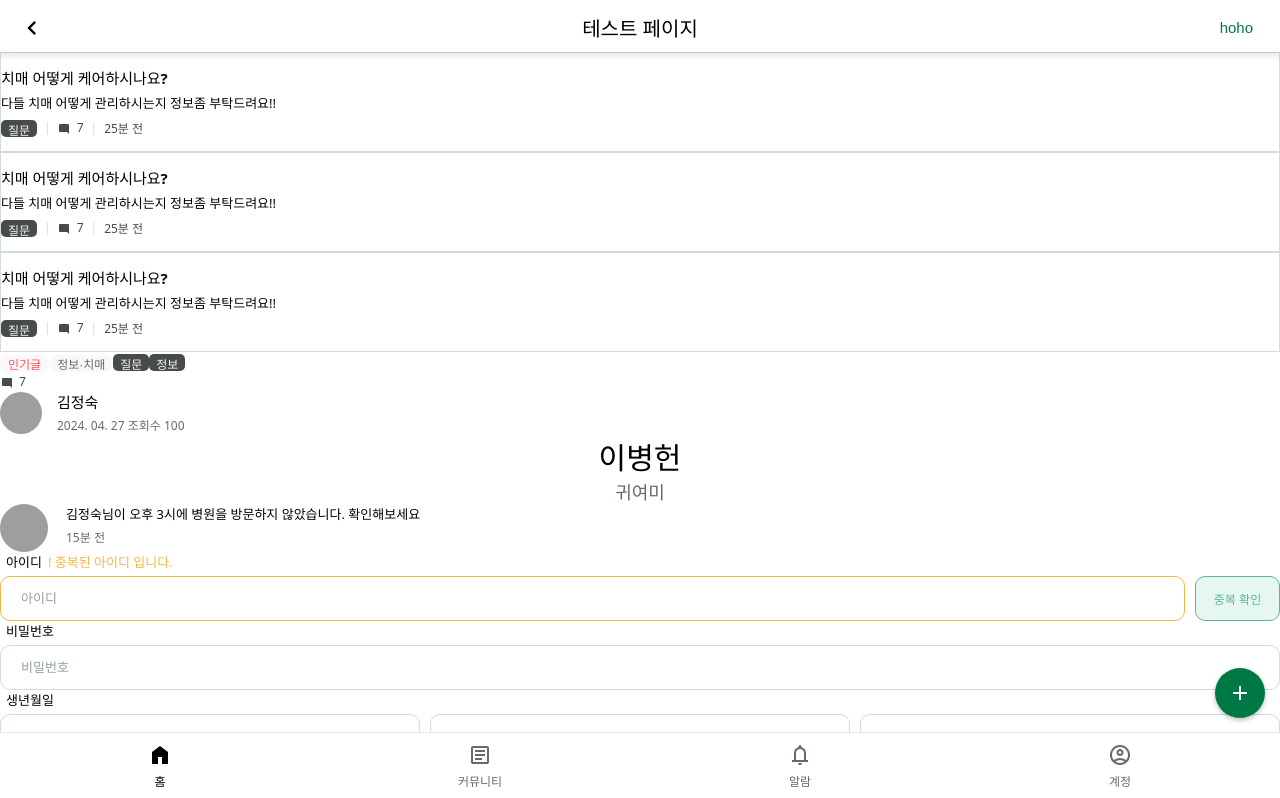
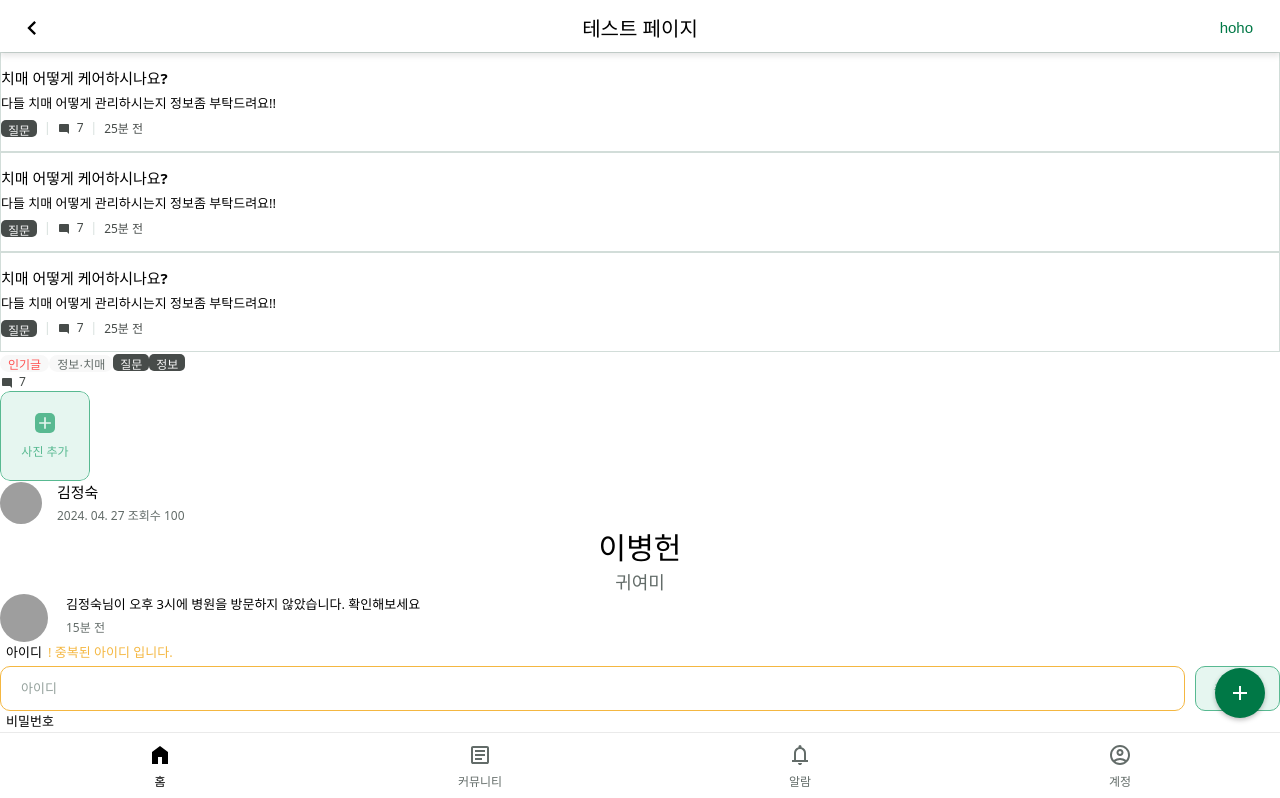
Before and after one commit to Team-MansuMugang/mansumugang-fontend, a React (Vite) app: page /test in a window 1280 px wide. Shown: the top 798 px of the page. Built offline with nearby package versions, Linux system fonts and the light colour scheme; grey boxes are pictures that could not be loaded.

Commit message:
게시글 이미지 업로드 컴포넌트 구현

```diff
--- /dev/null
+++ b/src/components/PostPictureUpload.css
@@ -0,0 +1,93 @@
+.post-picture-upload {
+  display: flex;
+  align-items: center;
+  overflow-x: auto;
+}
+
+.post-picture-upload .image-container {
+  display: flex;
+  align-items: center;
+}
+
+.post-picture-upload .image-container .image-box {
+  position: relative;
+  width: 90px;
+  height: 90px;
+  border-radius: var(--round-size-medium);
+  overflow: hidden;
+  margin-right: 10px;
+  flex-shrink: 0;
+  box-sizing: border-box;
+}
+
+.post-picture-upload .image-container .image-box .image {
+  width: 100%;
+  height: 100%;
+  object-fit: cover;
+  cursor: pointer;
+}
+
+.post-picture-upload .image-container .add-image .add-photo-button {
+  display: flex;
+  flex-direction: column;
+  align-items: center;
+  justify-content: center;
+  width: 90px;
+  height: 90px;
+  background-color: var(--color-secondary-green-1);
+  border: 1px solid var(--color-secondary-green-2);
+  border-radius: var(--round-size-medium);
+  cursor: pointer;
+  box-sizing: border-box;
+}
+
+.post-picture-upload .image-container .add-image .add-photo-button .add-icon {
+  color: var(--color-secondary-green-1);
+  background-color: var(--color-secondary-green-2);
+  width: 20px;
+  height: 20px;
+  border-radius: var(--round-size-small);
+  margin-bottom: 9px;
+}
+
+.post-picture-upload .image-container .add-image .add-photo-button .add-text {
+  font-size: var(--text-size-detail);
+  color: var(--color-secondary-green-2);
+}
+
+.post-picture-upload .image-container .image-box .delete-button {
+  position: absolute;
+  top: 4px;
+  right: 4px;
+  color: var(--color-neutral-100);
+  background-color: rgba(0, 0, 0, 0.5);
+  border: none;
+  border-radius: var(--round-size-small);
+  cursor: pointer;
+  width: 20px;
+  height: 20px;
+  display: flex;
+  align-items: center;
+  justify-content: center;
+  padding: 0;
+  font-size: 17px;
+}
+
+.post-picture-upload .modal {
+  position: fixed;
+  top: 0;
+  left: 0;
+  width: 100%;
+  height: 100%;
+  background: rgba(0, 0, 0, 0.8);
+  display: flex;
+  align-items: center;
+  justify-content: center;
+  z-index: 1000;
+}
+
+.post-picture-upload .modal .modal-image {
+  max-width: 90%;
+  max-height: 90%;
+  object-fit: contain;
+}
--- /dev/null
+++ b/src/components/PostPictureUpload.jsx
@@ -0,0 +1,70 @@
+import React, { useState } from 'react';
+import AddImg from '../assets/svg/add.svg?react';
+import DeleteImg from '../assets/svg/check-indeterminate-small.svg?react';
+import './PostPictureUpload.css';
+import '../index.css';
+
+function PostPictureUpload() {
+  const [images, setImages] = useState([]);
+  const [modalImage, setModalImage] = useState(null);
+
+  const handleAddImage = (event) => {
+    if (event.target.files && event.target.files[0]) {
+      const newImageUrl = URL.createObjectURL(event.target.files[0]);
+      setImages([...images, newImageUrl]);
+      event.target.value = '';
+    }
+  };
+
+  const handleRemoveImage = (index) => {
+    setImages(images.filter((_, i) => i !== index));
+  };
+
+  const openModal = (image) => {
+    setModalImage(image);
+  };
+
+  const closeModal = () => {
+    setModalImage(null);
+  };
+
+  return (
+    <div className="post-picture-upload">
+      <div className="image-container">
+        <div className="image-box add-image">
+          <input
+            type="file"
+            accept="image/*"
+            id="image-upload"
+            onChange={handleAddImage}
+            style={{ display: 'none' }}
+          />
+          <label htmlFor="image-upload" className="add-photo-button">
+            <AddImg className="add-icon" />
+            <span className="add-text">사진 추가</span>
+          </label>
+        </div>
+        {images.map((image, index) => (
+          <div key={index} className="image-box">
+            <img
+              src={image}
+              alt={`Uploaded ${index}`}
+              className="image"
+              onClick={() => openModal(image)}
+            />
+            <button className="delete-button" onClick={() => handleRemoveImage(index)}>
+              <DeleteImg />
+            </button>
+          </div>
+        ))}
+      </div>
+      {modalImage && (
+        <div className="modal" onClick={closeModal}>
+          <img src={modalImage} alt="Expanded" className="modal-image" />
+        </div>
+      )}
+    </div>
+  );
+}
+
+export default PostPictureUpload;
--- a/src/pages/test/TestPage.jsx
+++ b/src/pages/test/TestPage.jsx
@@ -40,6 +40,7 @@ import CommentCount from '../../components/CommentCount';
 import CommunityLargeItem from '../../components/CommunityLargeItem';
 import CommunityTag from '../../components/CommunityTag';
 import PostLargeItem from '../../components/PostLargeItem';
+import PostPictureUpload from '../../components/PostPictureUpload';
 
 const TestPage = () => {
   return (
@@ -66,6 +67,7 @@ const TestPage = () => {
       <SmallButton children={'질문'}></SmallButton>
       <SmallButton children={'정보'}></SmallButton>
       <CommentCount children={'7'}></CommentCount>
+      <PostPictureUpload></PostPictureUpload>
       <PostLargeItem
         profileImage={'https://picsum.photos/200/300'}
         name={'김정숙'}
```
Also changed, not shown: src/assets/svg/check-indeterminate-small.svg (added).
